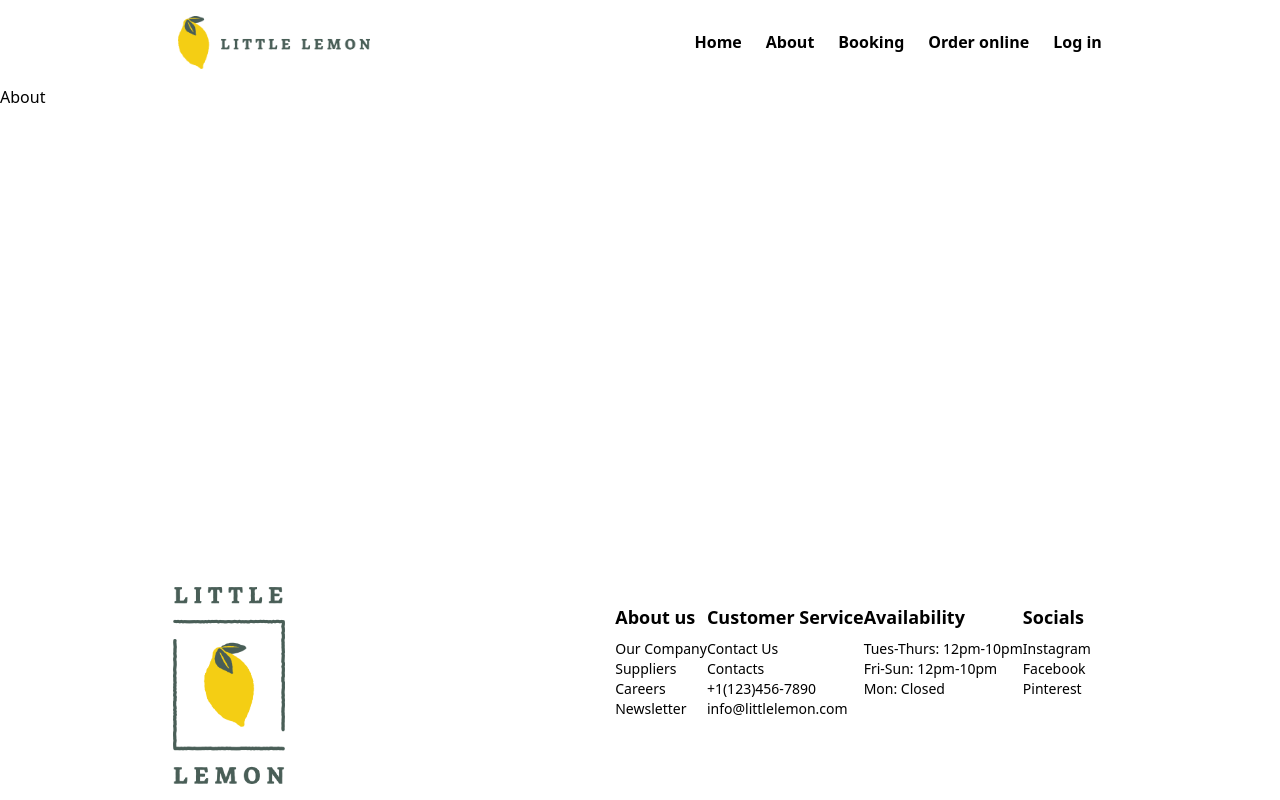
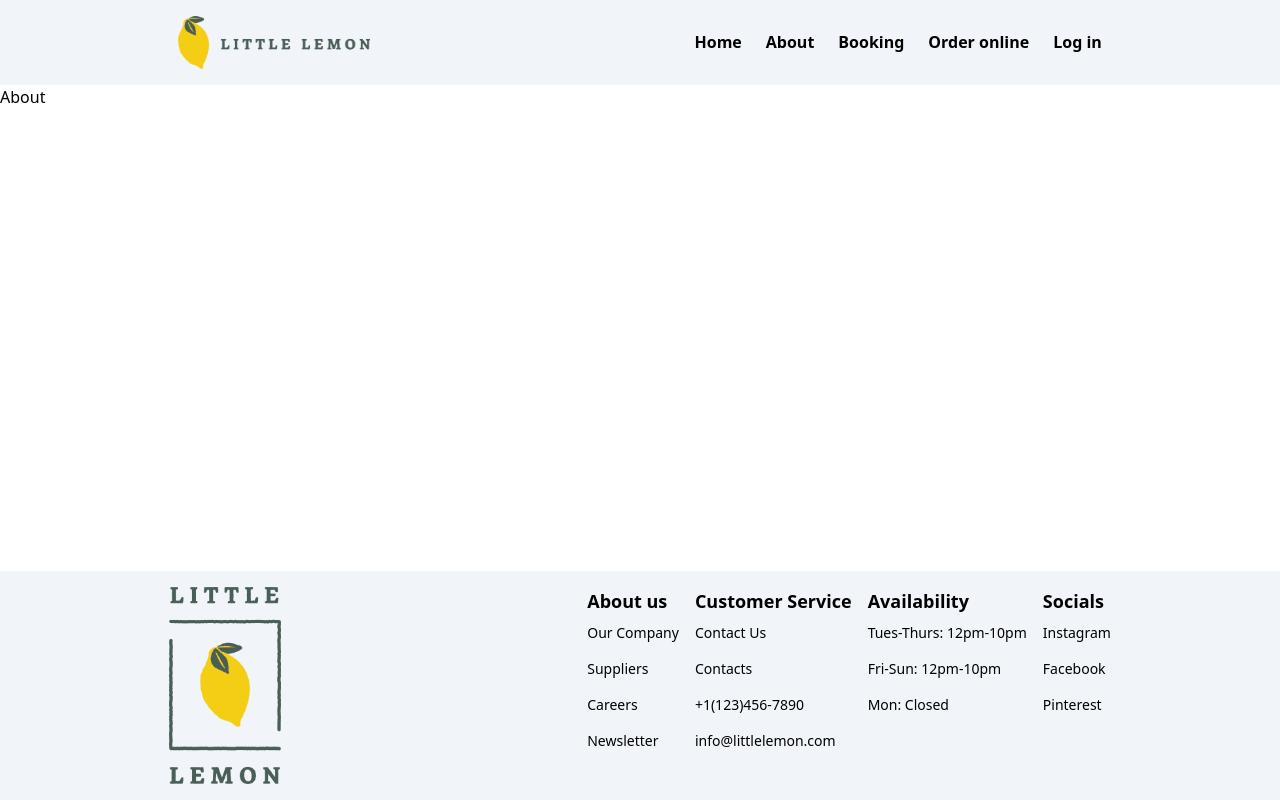
Before and after one commit to Mampionona33/Little-Lemon, a React (Vite) app: page /about in a window 1280 px wide. Built offline with nearby package versions, Linux system fonts and the light colour scheme.

Commit message:
fini mise en page footer

```diff
--- a/src/components/Footer/Footer.tsx
+++ b/src/components/Footer/Footer.tsx
@@ -1,8 +1,9 @@
+import { Link } from "react-router-dom";
 import footerLogo from "../../assets/images/logo_footer.png";
 
 export interface FooterElementProps {
   title: string;
-  items: string[];
+  items: { label: string; href: string }[];
 }
 
 const Footer = () => {
@@ -10,41 +11,57 @@ const Footer = () => {
   const footerSections: FooterElementProps[] = [
     {
       title: "About us",
-      items: ["Our Company", "Suppliers", "Careers", "Newsletter"],
+      // items: ["Our Company", "Suppliers", "Careers", "Newsletter"],
+      items: [
+        { label: "Our Company", href: "/our-company" },
+        { label: "Suppliers", href: "/suppliers" },
+        { label: "Careers", href: "/careers" },
+        { label: "Newsletter", href: "/newsletter" },
+      ],
     },
     {
       title: "Customer Service",
       items: [
-        "Contact Us",
-        "Contacts",
-        "+1(123)456-7890",
-        "info@littlelemon.com",
+        { label: "Contact Us", href: "/contact-us" },
+        { label: "Contacts", href: "/contacts" },
+        { label: "+1(123)456-7890", href: "/phone" },
+        { label: "info@littlelemon.com", href: "/email" },
       ],
     },
     {
       title: "Availability",
-      items: ["Tues-Thurs: 12pm-10pm", "Fri-Sun: 12pm-10pm", "Mon: Closed"],
+      // items: ["Tues-Thurs: 12pm-10pm", "Fri-Sun: 12pm-10pm", "Mon: Closed"],
+      items: [
+        { label: "Tues-Thurs: 12pm-10pm", href: "/tues-thurs" },
+        { label: "Fri-Sun: 12pm-10pm", href: "/fri-sun" },
+        { label: "Mon: Closed", href: "/mon-closed" },
+      ],
     },
     {
       title: "Socials",
-      items: ["Instagram", "Facebook", "Pinterest"],
+      // items: ["Instagram", "Facebook", "Pinterest"],
+      items: [
+        { label: "Instagram", href: "/instagram" },
+        { label: "Facebook", href: "/facebook" },
+        { label: "Pinterest", href: "/pinterest" },
+      ],
     },
   ];
 
   return (
-    <footer className="fixed flex flex-row bottom-0 w-full justify-around p-4">
+    <footer className="fixed flex flex-row bottom-0 w-full justify-around p-4 bg-slate-100">
       <div className="flex justify-center items-center">
         <img src={footerLogo} alt="footer logo" className="w-28" />
       </div>
 
-      <div className="flex justify-between p-4">
+      <div className="flex justify-between gap-4">
         {footerSections.map((section, index) => (
-          <div key={index} className="flex flex-col">
+          <div key={index} className="flex flex-col ">
             <h3 className="text-lg font-semibold mb-2">{section.title}</h3>
-            <ul>
+            <ul className="space-y-4">
               {section.items.map((item, idx) => (
                 <li key={idx} className="text-sm">
-                  {item}
+                  <Link to={item.href}>{item.label}</Link>
                 </li>
               ))}
             </ul>
--- a/src/components/Header/Header.tsx
+++ b/src/components/Header/Header.tsx
@@ -16,7 +16,7 @@ const Header = () => {
   ];
 
   return (
-    <header className="flex justify-around items-center p-4">
+    <header className="flex justify-around items-center p-4 bg-slate-100">
       <div className="flex items-center ">
         <img src={logo} alt="logo" className="w-48" />
       </div>
```
